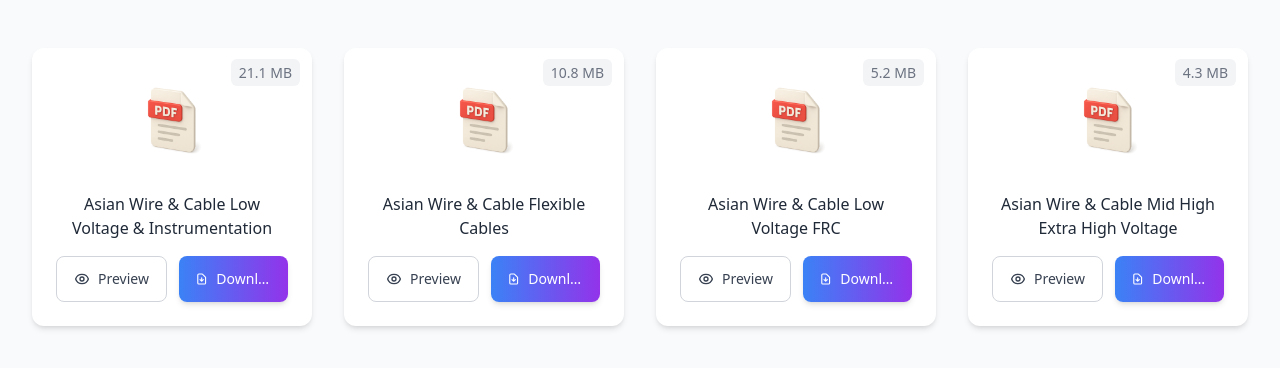
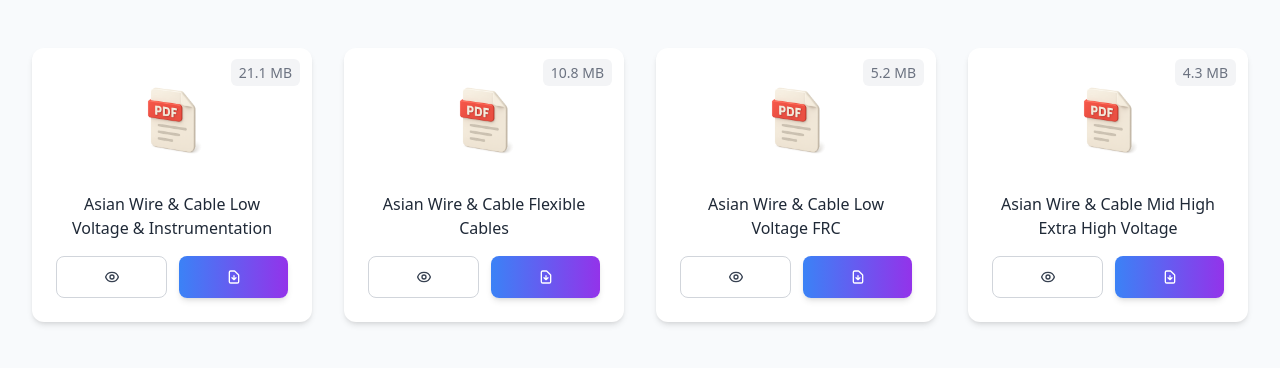
Before and after one commit to kimh4k/pdf_preview, a React (Create React App) app: page / in a window 1280 px wide. Shown: the top 368 px of the page. Built offline with nearby package versions, Linux system fonts and the light colour scheme.

Commit message:
Change button

```diff
--- a/src/App.tsx
+++ b/src/App.tsx
@@ -153,18 +153,16 @@ const DocumentCard: React.FC<DocumentCardProps> = ({ document: documentItem }) =
       <div className="flex gap-1 md:gap-3">
         <button
           onClick={handlePreview}
-          className="flex-1 py-2 md:py-3 px-2 md:px-4 bg-white border border-gray-300 text-gray-700 rounded-lg hover:bg-gray-50 hover:scale-105 transition-all duration-200 flex items-center justify-center gap-1 md:gap-2 font-medium text-xs md:text-sm min-w-0"
+          className="flex-1 py-2 md:py-3 px-2 md:px-4 bg-white border border-gray-300 text-gray-700 rounded-lg hover:bg-gray-50 hover:scale-105 transition-all duration-200 flex items-center justify-center font-medium min-w-0"
         >
           <EyeIcon />
-          <span className="truncate">Preview</span>
         </button>
         <button
           onClick={handleDownload}
           disabled={isDownloading}
-          className={`flex-1 py-2 md:py-3 px-2 md:px-4 bg-gradient-to-r from-blue-500 to-purple-600 text-white rounded-lg hover:from-blue-600 hover:to-purple-700 hover:scale-105 transition-all duration-200 flex items-center justify-center gap-1 md:gap-2 font-medium shadow-md text-xs md:text-sm min-w-0 ${isDownloading ? 'opacity-75 cursor-not-allowed' : ''}`}
+          className={`flex-1 py-2 md:py-3 px-2 md:px-4 bg-gradient-to-r from-blue-500 to-purple-600 text-white rounded-lg hover:from-blue-600 hover:to-purple-700 hover:scale-105 transition-all duration-200 flex items-center justify-center font-medium shadow-md min-w-0 ${isDownloading ? 'opacity-75 cursor-not-allowed' : ''}`}
         >
           <DownloadIcon />
-          <span className="truncate">{isDownloading ? 'Downloading...' : 'Download'}</span>
         </button>
       </div>
     </div>
```
